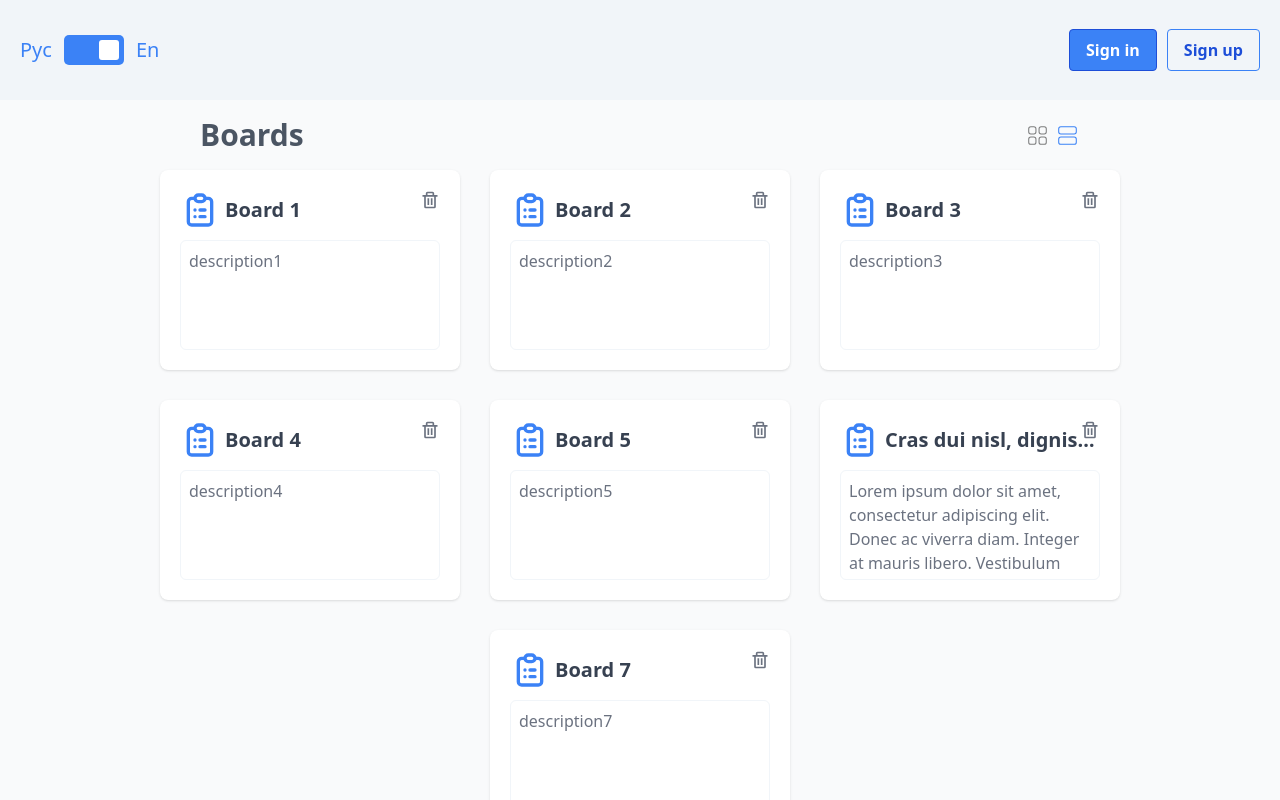
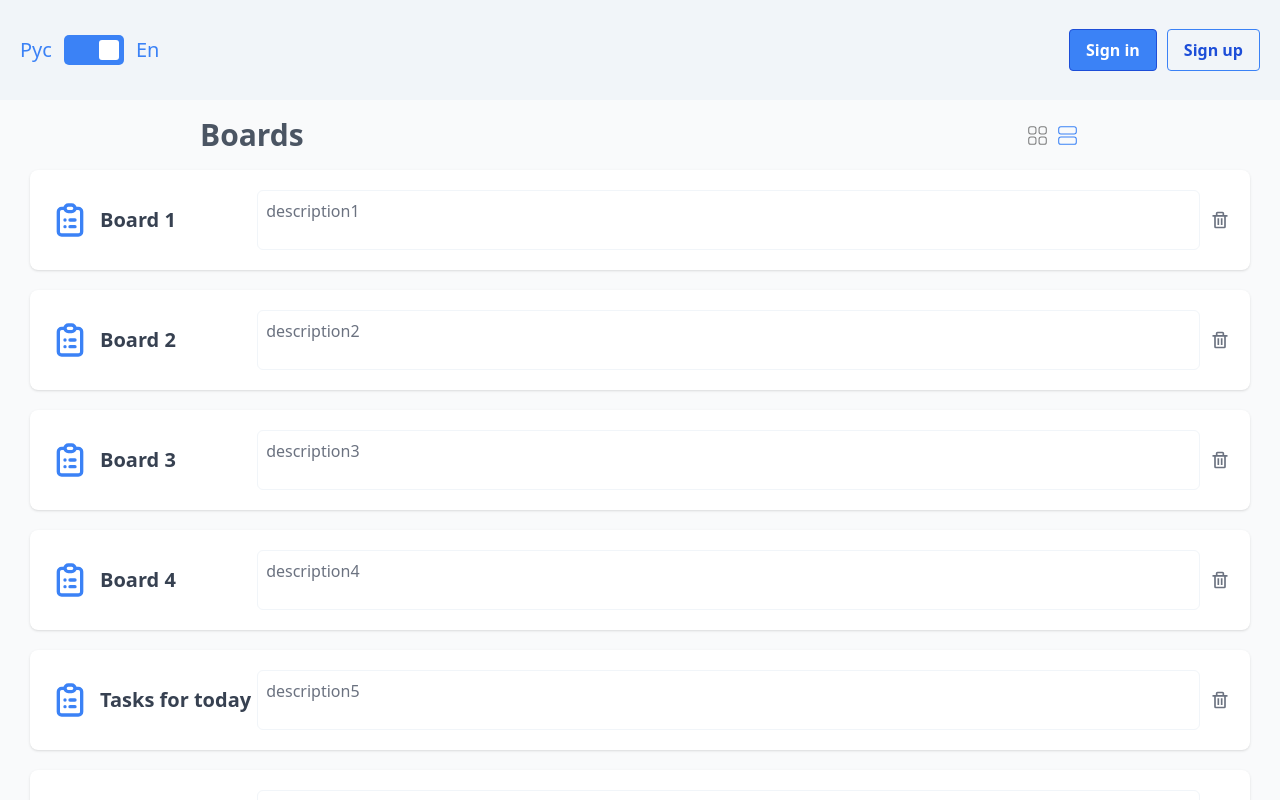
Before and after one commit to lg0leg/project-management-app, a React (Create React App) app: page / in a window 1280 px wide. Both pictures are taken after a click on the button 1067 px from the left and 135 px from the top of the page. Shown: the top 800 px of the page. Built offline with nearby package versions, Linux system fonts and the light colour scheme; what react-jwt would draw is missing.

Commit message:
feat: add card layout for "list" type

```diff
--- a/src/pages/Boards.tsx
+++ b/src/pages/Boards.tsx
@@ -3,7 +3,8 @@ import React, { FC, useState } from 'react';
 import { useNavigate } from 'react-router-dom';
 import { CiGrid41, CiGrid2V } from 'react-icons/ci';
 import { HiOutlineClipboardList } from 'react-icons/hi';
-import { BiEdit, BiTrash } from 'react-icons/bi';
+import { BiTrash } from 'react-icons/bi';
+// import { BiEdit } from 'react-icons/bi';
 // import { BiTask } from 'react-icons/bi';
 
 const boardsDataArr = [
@@ -11,12 +12,12 @@ const boardsDataArr = [
   { title: 'Board 2', description: 'description2', id: 'jnkjlkcv2' },
   { title: 'Board 3', description: 'description3', id: 'dsghghj3' },
   { title: 'Board 4', description: 'description4', id: 'jnlkcv4' },
-  { title: 'Board 5', description: 'description5', id: 'dsghjhqda5' },
+  { title: 'Tasks for today', description: 'description5', id: 'dsghjhqda5' },
   {
     title:
       'Cras dui nisl, dignissim nec tincidunt eget, varius non nisi. Aliquam libero nibh, condimentum ac erat sed, aliquam facilisis ex',
     description:
-      'Lorem ipsum dolor sit amet, consectetur adipiscing elit. Donec ac viverra diam. Integer at mauris libero. Vestibulum elementum, velit a porttitor blandit, nisl lacus porttitor elit, eget placerat ante augue nec nulla.',
+      'Lorem ipsum dolor sit amet, consectetur adipiscing elit. Donec ac viverra diam. Integer at mauris libero. Vestibulum elementum, velit a porttitor blandit, nisl lacus porttitor elit, eget placerat ante augue nec nulla. Cras dui nisl, dignissim nec tincidunt eget, varius non nisi. Aliquam libero nibh, condimentum ac erat sed, aliquam facilisis ex',
     id: 'dsghjhkhksghj6',
   },
   { title: 'Board 7', description: 'description7', id: 'jnkjlkcv7' },
@@ -49,9 +50,10 @@ export const Boards: FC = () => {
             </button>
           </div>
         </div>
+        {grid == 'grid' ? (
           <div className="flex flex-wrap justify-center gap-[30px] px-[20px] pb-[20px]">
             {boardsDataArr.map((item) => (
-            <BoardsCard
+              <BoardsCardGrid
                 title={item.title}
                 description={item.description}
                 id={item.id}
@@ -59,17 +61,29 @@ export const Boards: FC = () => {
               />
             ))}
           </div>
+        ) : (
+          <div className="grid gap-[20px] px-[30px] pb-[20px]">
+            {boardsDataArr.map((item) => (
+              <BoardsCardList
+                title={item.title}
+                description={item.description}
+                id={item.id}
+                key={item.id}
+              />
+            ))}
+          </div>
+        )}
       </section>
     </>
   );
 };
 
-function BoardsCard(props: { title: string; description: string; id: string }) {
+function BoardsCardGrid(props: { title: string; description: string; id: string }) {
   const navigate = useNavigate();
 
   return (
     <article
-      className="relative h-[200px] w-[300px] cursor-pointer rounded-lg bg-white p-[20px] text-center shadow"
+      className="relative h-[200px] w-[300px] cursor-pointer rounded-lg bg-white p-[20px] text-center shadow hover:shadow-blue-500/100"
       onClick={() => {
         const path = `board/${props.id}`;
         navigate(path);
@@ -91,10 +105,45 @@ function BoardsCard(props: { title: string; description: string; id: string }) {
         <BiTrash size={20} color="rgb(107, 114, 128, 1)" />
       </button>
       <textarea
-        className="text-md mt-[10px] h-[110px] w-full resize-none overflow-hidden rounded-md border border-slate-100 p-2 text-gray-500 focus:outline-none"
+        className="text-md mt-[10px] h-[110px] w-full cursor-pointer resize-none overflow-hidden rounded-md border border-slate-100 p-2 text-gray-500 focus:outline-none"
         value={props.description}
         readOnly
       />
     </article>
   );
 }
+
+function BoardsCardList(props: { title: string; description: string; id: string }) {
+  const navigate = useNavigate();
+
+  return (
+    <article
+      // className="relative grid h-[100px] w-full cursor-pointer grid-cols-[50px_1fr_6fr] items-center rounded-lg bg-white p-[20px] pr-[50px] shadow hover:shadow-blue-500/100"
+      className="relative grid h-[100px] w-full cursor-pointer grid-cols-[50px_1fr] items-center rounded-lg bg-white p-[10px] shadow hover:shadow-blue-500/100 sm:grid-cols-[50px_1fr_6fr] sm:p-[20px] sm:pr-[50px]"
+      onClick={() => {
+        const path = `board/${props.id}`;
+        navigate(path);
+      }}
+    >
+      <HiOutlineClipboardList size={40} color="rgb(59, 130, 246, 1)" />
+
+      <h3 className="truncate text-xl font-semibold text-gray-700">{props.title}</h3>
+
+      <textarea
+        className="text-md col-span-2 h-[40px] cursor-pointer resize-none overflow-hidden rounded-md border border-slate-100 p-2 text-gray-500 focus:outline-none sm:col-auto sm:h-[60px]"
+        value={props.description}
+        readOnly
+      />
+
+      <button
+        className="absolute top-[15px] right-[20px] hover:scale-105 active:scale-95 sm:top-[40px]"
+        onClick={(e) => {
+          e.stopPropagation();
+          // delete card
+        }}
+      >
+        <BiTrash size={20} color="rgb(107, 114, 128, 1)" />
+      </button>
+    </article>
+  );
+}
```
Lines whose indentation alone changed are shown as unchanged.
